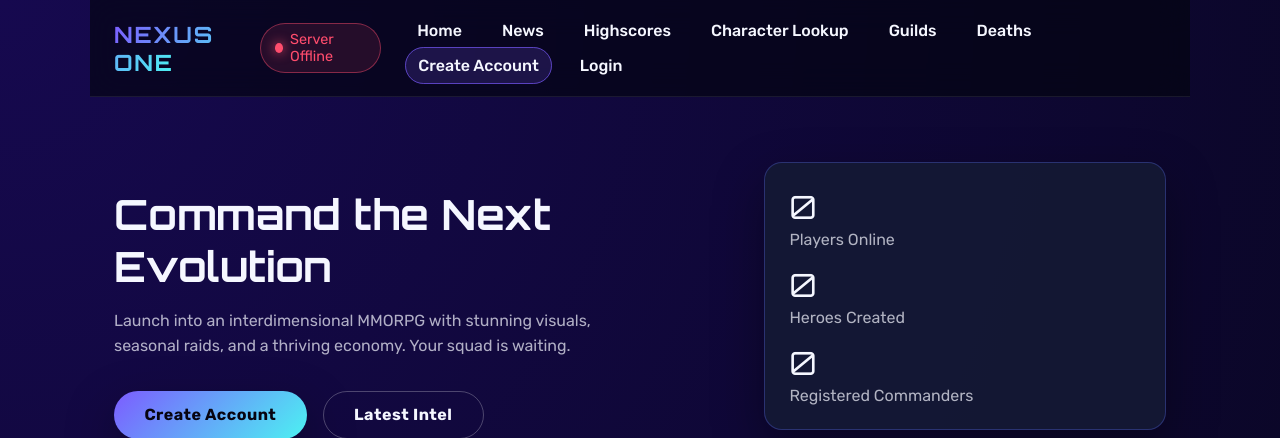
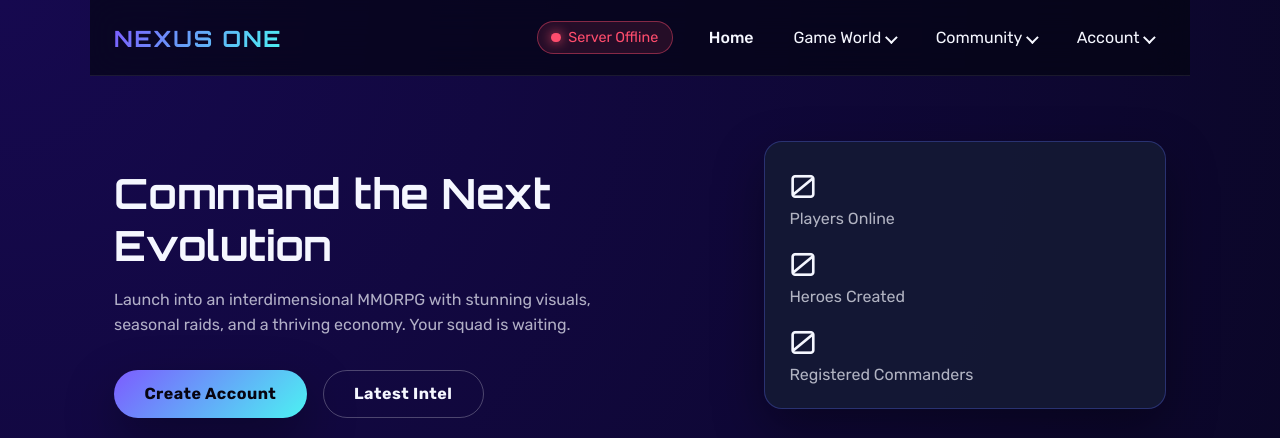
Before and after one commit to Mystikil/NexusPortal, a PHP site: page /index.php in a window 1280 px wide. Shown: the top 438 px of the page. Run offline with PHP 8.4, Linux system fonts and the light colour scheme; data that the repository does not hold is empty.

Commit message:
Implement dropdown navigation menu

```diff
--- a/assets/css/style.css
+++ b/assets/css/style.css
@@ -115,20 +115,109 @@ main {
     margin: 0;
 }
 
-.main-nav a {
+.main-nav .menu-item {
+    position: relative;
+}
+
+.main-nav a,
+.main-nav .dropdown-toggle {
+    display: inline-flex;
+    align-items: center;
+    gap: 0.35rem;
     padding: 0.5rem 0.75rem;
     border-radius: 999px;
     transition: background 0.3s ease, color 0.3s ease;
     font-weight: 500;
 }
 
+.main-nav .dropdown-toggle {
+    border: none;
+    background: transparent;
+    color: inherit;
+    font: inherit;
+    cursor: pointer;
+}
+
+.main-nav .dropdown-toggle:focus-visible {
+    outline: 2px solid var(--primary);
+    outline-offset: 2px;
+}
+
+.main-nav .dropdown-toggle .chevron {
+    width: 0.55rem;
+    height: 0.55rem;
+    border-right: 2px solid currentColor;
+    border-bottom: 2px solid currentColor;
+    transform: rotate(45deg);
+    transition: transform 0.2s ease;
+}
+
 .main-nav a:hover,
+.main-nav .dropdown-toggle:hover,
+.main-nav .menu-item.open > .dropdown-toggle,
 .main-nav .cta {
     background: rgba(124, 92, 255, 0.18);
 }
 
 .main-nav .cta {
     border: 1px solid rgba(124, 92, 255, 0.65);
+}
+
+.main-nav .menu-item.open > .dropdown-toggle .chevron {
+    transform: rotate(-135deg);
+}
+
+.main-nav .dropdown-menu {
+    list-style: none;
+    padding: 0.75rem;
+    margin: 0;
+    display: none;
+    flex-direction: column;
+    gap: 0.35rem;
+    position: absolute;
+    top: calc(100% + 0.5rem);
+    left: 0;
+    min-width: 13rem;
+    background: rgba(12, 17, 37, 0.94);
+    border: 1px solid rgba(255, 255, 255, 0.12);
+    border-radius: 0.9rem;
+    box-shadow: var(--shadow);
+    z-index: 20;
+}
+
+.main-nav .dropdown-menu li {
+    width: 100%;
+}
+
+.main-nav .dropdown-menu a {
+    display: block;
+    width: 100%;
+    padding: 0.55rem 0.65rem;
+    border-radius: 0.6rem;
+    color: var(--text-muted);
+    font-weight: 500;
+}
+
+.main-nav .dropdown-menu a:hover,
+.main-nav .dropdown-menu a:focus-visible {
+    background: rgba(124, 92, 255, 0.18);
+    color: var(--text);
+}
+
+.main-nav .dropdown-menu .cta {
+    border-color: rgba(124, 92, 255, 0.65);
+    color: var(--text);
+}
+
+.main-nav .menu-item.open > .dropdown-menu {
+    display: flex;
+}
+
+@media (min-width: 961px) {
+    .main-nav li.has-dropdown:hover > .dropdown-menu,
+    .main-nav li.has-dropdown:focus-within > .dropdown-menu {
+        display: flex;
+    }
 }
 
 .nav-toggle {
@@ -225,6 +314,26 @@ main {
     .main-nav a {
         width: 100%;
         text-align: center;
+    }
+
+    .main-nav .dropdown-toggle {
+        width: 100%;
+        justify-content: space-between;
+    }
+
+    .main-nav .dropdown-menu {
+        position: static;
+        min-width: 0;
+        width: 100%;
+        margin-top: 0.35rem;
+        background: rgba(12, 17, 37, 0.88);
+        border-radius: 0.75rem;
+        border: 1px solid rgba(255, 255, 255, 0.12);
+    }
+
+    .main-nav .dropdown-menu a {
+        text-align: left;
+        padding: 0.55rem 0.75rem;
     }
 }
 
--- a/partials/header.php
+++ b/partials/header.php
@@ -36,22 +36,54 @@ $statusTitle .= sprintf(' (%s:%s)', $serverStatus['host'], $serverStatus['port']
                 <span></span><span></span><span></span>
             </button>
             <ul id="primary-menu">
-                <li><a href="/N1/index.php">Home</a></li>
-                <li><a href="/N1/news.php">News</a></li>
+                <li class="menu-item"><a href="/N1/index.php">Home</a></li>
+                <li class="menu-item has-dropdown">
+                    <button class="dropdown-toggle" type="button" aria-expanded="false">
+                        Game World
+                        <span class="chevron" aria-hidden="true"></span>
+                    </button>
+                    <ul class="dropdown-menu">
+                        <li><a href="/N1/news.php">News &amp; Updates</a></li>
                         <li><a href="/N1/highscores.php">Highscores</a></li>
+                        <li><a href="/N1/deaths.php">Recent Deaths</a></li>
+                    </ul>
+                </li>
+                <li class="menu-item has-dropdown">
+                    <button class="dropdown-toggle" type="button" aria-expanded="false">
+                        Community
+                        <span class="chevron" aria-hidden="true"></span>
+                    </button>
+                    <ul class="dropdown-menu">
+                        <li><a href="/N1/guilds.php">Guild Directory</a></li>
                         <li><a href="/N1/character.php">Character Lookup</a></li>
-                <li><a href="/N1/guilds.php">Guilds</a></li>
-                <li><a href="/N1/deaths.php">Deaths</a></li>
+                    </ul>
+                </li>
                 <?php if (isLoggedIn()): ?>
-                    <li><a href="/N1/dashboard.php">Account</a></li>
+                    <li class="menu-item has-dropdown account-menu">
+                        <button class="dropdown-toggle" type="button" aria-expanded="false">
+                            Account
+                            <span class="chevron" aria-hidden="true"></span>
+                        </button>
+                        <ul class="dropdown-menu">
+                            <li><a href="/N1/dashboard.php">Dashboard</a></li>
                             <li><a href="/N1/characters.php">Characters</a></li>
                             <?php if (isAdmin()): ?>
-                        <li><a href="/N1/admin/index.php">Admin</a></li>
+                                <li><a href="/N1/admin/index.php">Admin Console</a></li>
                             <?php endif; ?>
                             <li><a href="/N1/logout.php">Logout</a></li>
+                        </ul>
+                    </li>
                 <?php else: ?>
+                    <li class="menu-item has-dropdown account-menu">
+                        <button class="dropdown-toggle" type="button" aria-expanded="false">
+                            Account
+                            <span class="chevron" aria-hidden="true"></span>
+                        </button>
+                        <ul class="dropdown-menu">
                             <li><a href="/N1/register.php" class="cta">Create Account</a></li>
                             <li><a href="/N1/login.php">Login</a></li>
+                        </ul>
+                    </li>
                 <?php endif; ?>
             </ul>
         </nav>
```
Also changed, not shown: assets/js/app.js (+63 -2 lines), 1 other file. Lines whose indentation alone changed are shown as unchanged.
